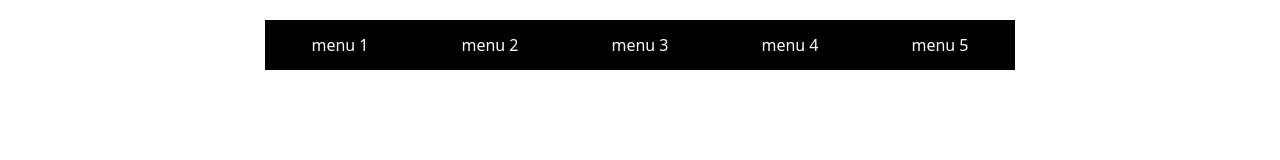
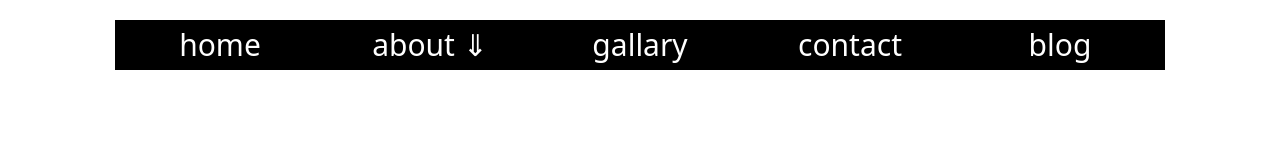
Before and after one commit to MdIbrahim401401/usman, a plain HTML site: page index.html in a window 1280 px wide. Drawn offline with Linux system fonts and the light colour scheme.

Commit message:
firat commit

```diff
--- a/css/style.scss
+++ b/css/style.scss
@@ -5,15 +5,17 @@
 
 }
 .nav{
-    width: 750px;
+    width: 1050px;
     margin: 20px auto;
     list-style: none;
     display: flex;
     background: #000;
     font-family: system-ui;
-    >li{
+    font-size: 30px;
+    li{
         width: 100%;
-        >a{
+        position: relative;
+        a{
             text-decoration: none;
             text-align: center;
             color: #fff;
@@ -21,7 +23,35 @@
             line-height: 50px;
         }
         &:hover{
-            background: teal;
+            &::before{
+                width: 100%;
+            }
+            >.snav{
+                top: 100%;
+                visibility: visible;
+            }
+        }
+        &::before{
+            content: "";
+            width: 0%;
+            height: 6px;
+            background: tomato;
+            position: absolute;
+            bottom: 0;
+            left: 50%;
+            transition: 0.5s;
+            transform: translate(-50%);
+        }
+        .snav{
+            width: 100%;
+            list-style: none;
+            position: absolute;
+            top: 0%;
+            left: 0;
+            background: #000;
+            visibility: hidden;
+            transition: 0.5s;
+            z-index: -10;
         }
     }
 }
--- a/index.html
+++ b/index.html
@@ -8,11 +8,19 @@
 </head>
 <body>
     <div class="ul nav">
-        <li><a href="#">menu 1</a></li>
-        <li><a href="#">menu 2</a></li>
-        <li><a href="#">menu 3</a></li>
-        <li><a href="#">menu 4</a></li>
-        <li><a href="#">menu 5</a></li>
+        <li><a href="#">home</a></li>
+        <li>
+            <a href="#">about &dArr;</a>
+            <ul class="snav">
+                <li><a href="#">our history</a></li>
+                <li><a href="#">our team</a></li>
+                <li><a href="#">our motivation</a></li>
+            </ul>
+        </li>
+
+        <li><a href="#">gallary</a></li>
+        <li><a href="#">contact</a></li>
+        <li><a href="#">blog</a></li>
     </div>
 </body>
 </html>
```
Also changed, not shown: css/style.min.css, 1 other file.
